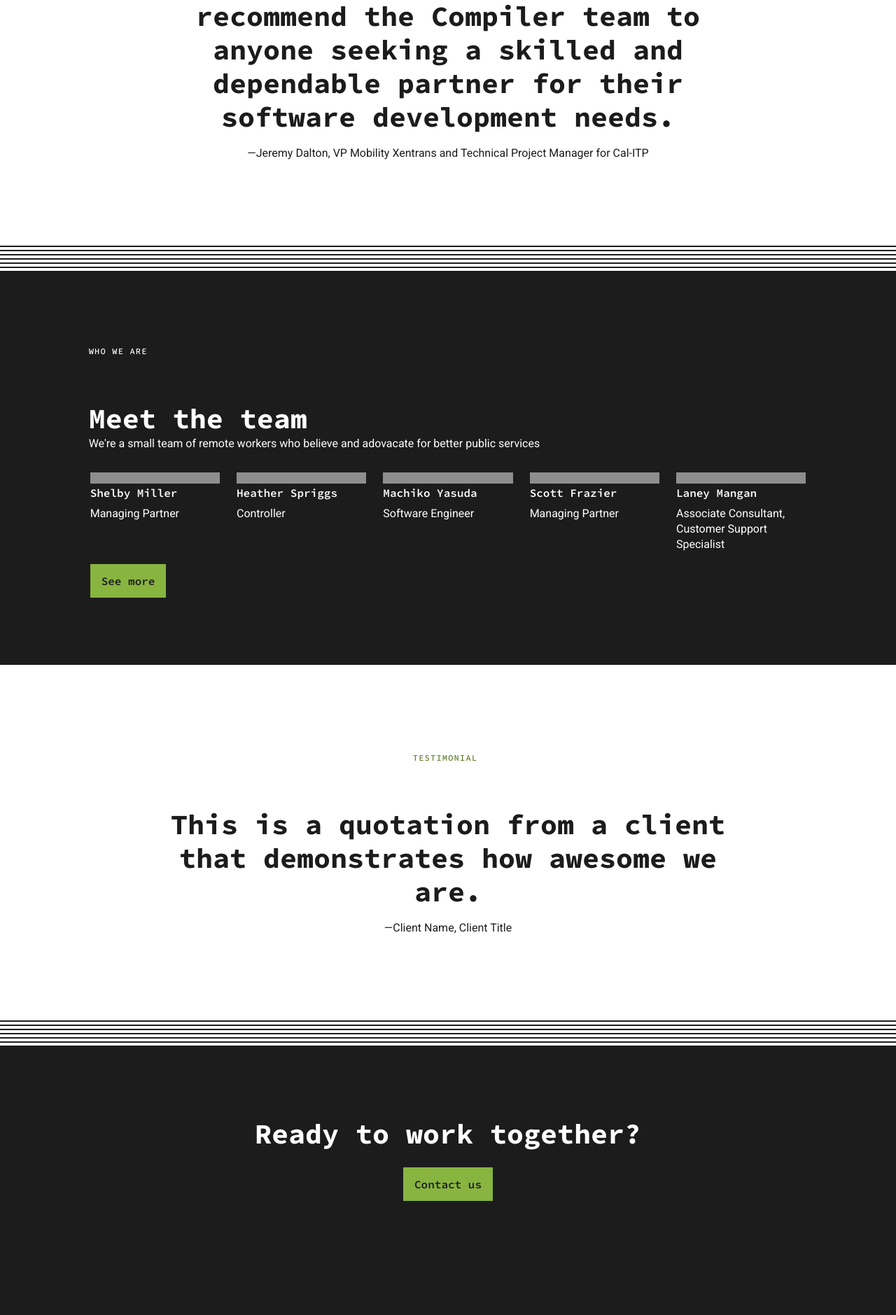
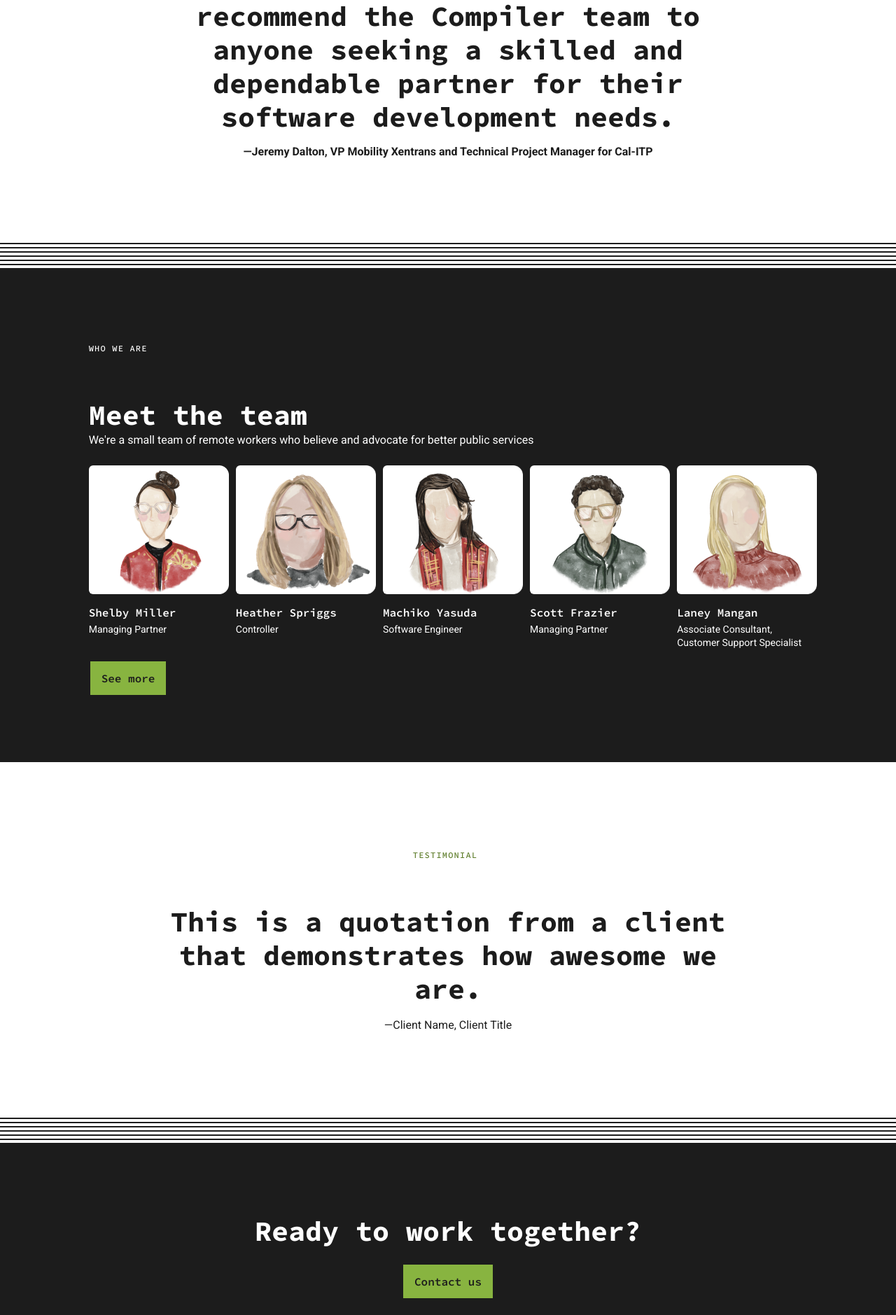
Before and after one commit to compilerla/compiler.la, a Jekyll site: the page built from about.html, in a window 1280 px wide. Shown: the part 2938-4817 px from the top of the page at 70% size. Built offline with Jekyll 4.4.1, drawn with Linux system fonts in a browser that asks for light colours; before the commit the page ends 4774 px from its top, so only the background shows below that.

Commit message:
feat(about/team): use team.yml file

```diff
--- a/about.html
+++ b/about.html
@@ -89,7 +89,7 @@ footer: d-none
             </div>
             <div class="offset-lg-2 col-lg-8 mb-md-4 text-center">
                 <h2 class="text-dark">Compiler is a world-class team and an excellent choice for software development services. Over a three-year period as a subcontractor and task lead, they proved to be well organized, dependable, and highly proficient in their fields. Through efficient workflows, concise documentation, and clear communication, their work processes and resulting work products consistently produce high client satisfaction. I strongly recommend the Compiler team to anyone seeking a skilled and dependable partner for their software development needs.</h2>
-                <span class="text-dark d-block mt-3">—Jeremy Dalton, VP Mobility Xentrans and Technical Project Manager for Cal-ITP</span>
+                <h3 class="fs-6 sans-serif text-dark d-block mt-3">—Jeremy Dalton, VP Mobility Xentrans and Technical Project Manager for Cal-ITP</h3>
             </div>
         </div>
     </div>
@@ -107,78 +107,28 @@ footer: d-none
         <div class="offset-lg-1 col-lg-8 mb-md-4">
             <span class="text-white pill border-0 ps-0 pb-md-5 mb-md-3 pb-4 mb-3 d-inline-block">Who we are</span>
             <h2 class="text-white">Meet the team</h2>
-            <span class="text-white">We're a small team of remote workers who believe and adovacate for better public services</span>
+            <span class="text-white">We're a small team of remote workers who believe and advocate for better public services</span>
         </div>
         <div class="row">
-            <div class="offset-lg-1 col-lg-2 col-md-3 col-6">
-                <span class="placeholder w-100"></span>
-                <p class="h4 text-white">Shelby Miller</p>
-                <p class="text-white">Managing Partner</p>
-            </div>
-            <div class="col-lg-2 col-md-3 col-6">
-                <span class="placeholder w-100"></span>
-                <p class="h4 text-white">Heather Spriggs</p>
-                <p class="text-white">Controller</p>
-            </div>
-            <div class="col-lg-2 col-md-3 col-6">
-                <span class="placeholder w-100"></span>
-                <p class="h4 text-white">Machiko Yasuda</p>
-                <p class="text-white">Software Engineer</p>
-            </div>
-            <div class="col-lg-2 col-md-3 col-6">
-                <span class="placeholder w-100"></span>
-                <p class="h4 text-white">Scott Frazier</p>
-                <p class="text-white">Managing Partner</p>
-            </div>
-            <div class="col-lg-2 col-md-3 col-6">
-                <span class="placeholder w-100"></span>
-                <p class="h4 text-white">Laney Mangan</p>
-                <p class="text-white">Associate Consultant, Customer Support Specialist</p>
-            </div>
-            <div id="collapseExample" class="collapse offset-lg-1 col-lg-2 col-md-3 col-6">
-                <span class="placeholder w-100"></span>
-                <p class="h4 text-white">Shelby Miller</p>
-                <p class="text-white">Managing Partner</p>
-            </div>
-            <div id="collapseExample" class="collapse col-lg-2 col-md-3 col-6">
-                <span class="placeholder w-100"></span>
-                <p class="h4 text-white">Heather Spriggs</p>
-                <p class="text-white">Controller</p>
-            </div>
-            <div id="collapseExample" class="collapse col-lg-2 col-md-3 col-6">
-                <span class="placeholder w-100"></span>
-                <p class="h4 text-white">Machiko Yasuda</p>
-                <p class="text-white">Software Engineer</p>
-            </div>
-            <div id="collapseExample" class="collapse col-lg-2 col-md-3 col-6">
-                <span class="placeholder w-100"></span>
-                <p class="h4 text-white">Scott Frazier</p>
-                <p class="text-white">Managing Partner</p>
-            </div>
-            <div id="collapseExample" class="collapse col-lg-2 col-md-3 col-6">
-                <span class="placeholder w-100"></span>
-                <p class="h4 text-white">Laney Mangan</p>
-                <p class="text-white">Associate Consultant, Customer Support Specialist</p>
-            </div>
-            <div id="collapseExample" class="collapse offset-lg-1 col-lg-2 col-md-3 col-6">
-                <span class="placeholder w-100"></span>
-                <p class="h4 text-white">Shelby Miller</p>
-                <p class="text-white">Managing Partner</p>
-            </div>
-            <div id="collapseExample" class="collapse col-lg-2 col-md-3 col-6">
-                <span class="placeholder w-100"></span>
-                <p class="h4 text-white">Heather Spriggs</p>
-                <p class="text-white">Controller</p>
-            </div>
-            <div id="collapseExample" class="collapse col-lg-2 col-md-3 col-6">
-                <span class="placeholder w-100"></span>
-                <p class="h4 text-white">Machiko Yasuda</p>
-                <p class="text-white">Software Engineer</p>
+            <div class="container">
+                <div class="offset-lg-1 col-lg-10">
+                    <div class="row row-cols-2 row-cols-sm-3 row-cols-md-5">
+                        {% for member in site.data.team %}
+                            <div class="{{ member.classes }}">
+                                <div class="bg-white rounded">
+                                    <img style="height: 184px" class="d-block mx-auto" src="/assets/team_members/{{ member.image }}" alt="Watercolor illustration of {{member.name}}">
+                                </div>
+                                <h4 class="pt-3 mb-1 d-inline-block text-white">{{ member.name }}</h4>
+                                <p class="fs-7 text-white">{{ member.title }}</p>
+                            </div>
+                        {% endfor %}
+                    </div>
+                </div>
             </div>
         </div>
           <div class="row">
             <dig class="offset-lg-1 col-lg-2">
-                <a class="btn btn-primary btn-collapse" data-bs-toggle="collapse" href="#collapseExample" role="button" aria-expanded="false" aria-controls="collapseExample"></a>
+                <a class="btn btn-primary btn-collapse" data-bs-toggle="collapse" data-bs-target=".collapseMore" role="button" aria-expanded="false" aria-label="Toggle team members" aria-controls="collapseExample"></a>
             </dig>
           </div>
 
--- a/styles/base.css
+++ b/styles/base.css
@@ -153,6 +153,10 @@ h6 {
 
 .text-brand-scales-green-5 {
     color: var(--brand-scales-green-5) !important;
+}
+
+.fs-7 {
+    font-size: calc(14rem / 16) !important;
 }
 
 /* Buttons */
```
Also changed, not shown: _data/team.yml (added, +64 -0 lines), assets/team_members/angela-tran.png (added), assets/team_members/anthony-rollins.png (added), assets/team_members/heather-spriggs.png (added), assets/team_members/kathryn-sullivan.png (added), assets/team_members/kegan-maher.png (added), assets/team_members/laney-mangan.png (added), assets/team_members/machiko-yasuda.png (added), assets/team_members/meryl-green.png (added), assets/team_members/olivia-ramacier.png (added), assets/team_members/sarah-henry.png (added), assets/team_members/scott-frazier.png (added), assets/team_members/shelby-miller.png (added), assets/team_members/vyki-englert.png (added).
